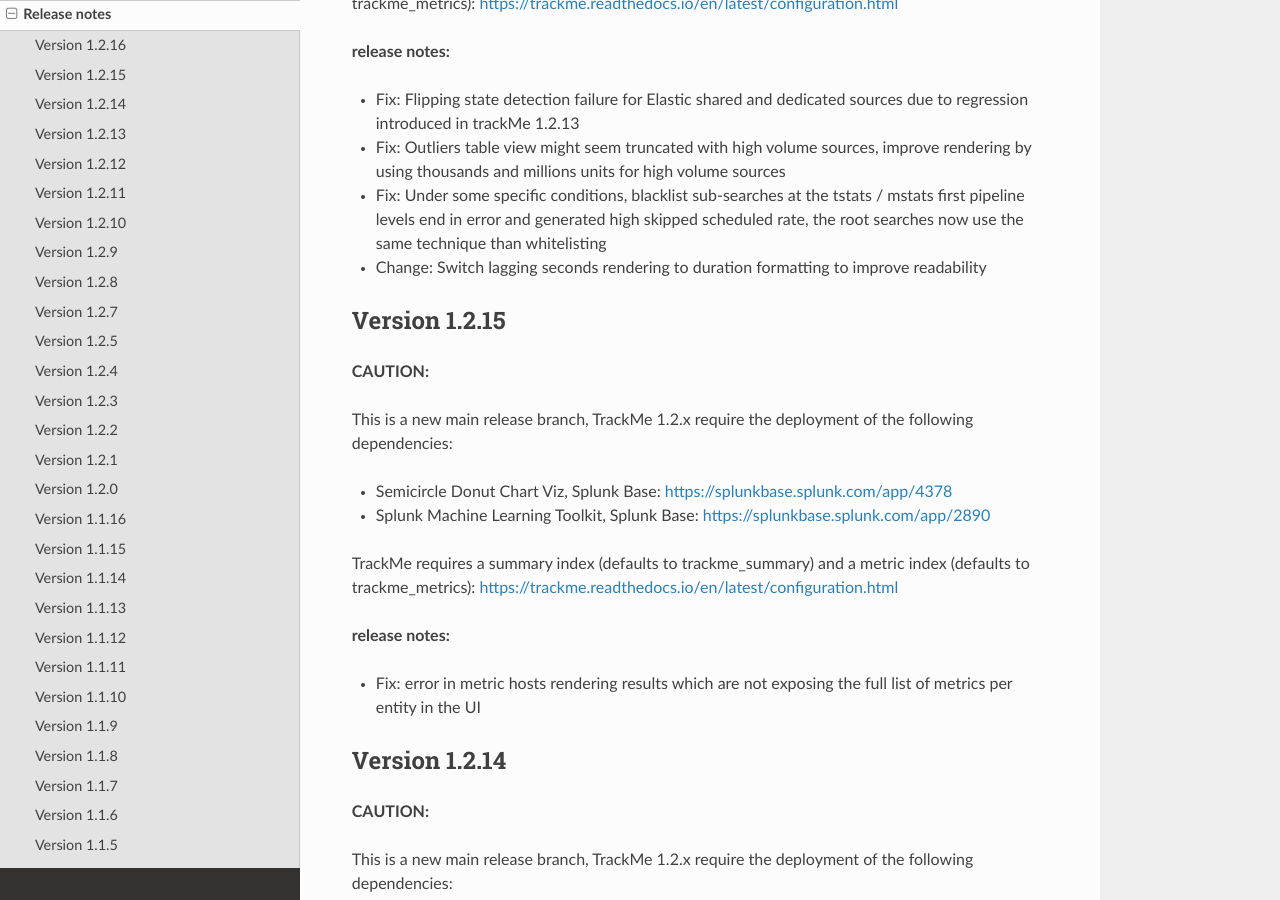
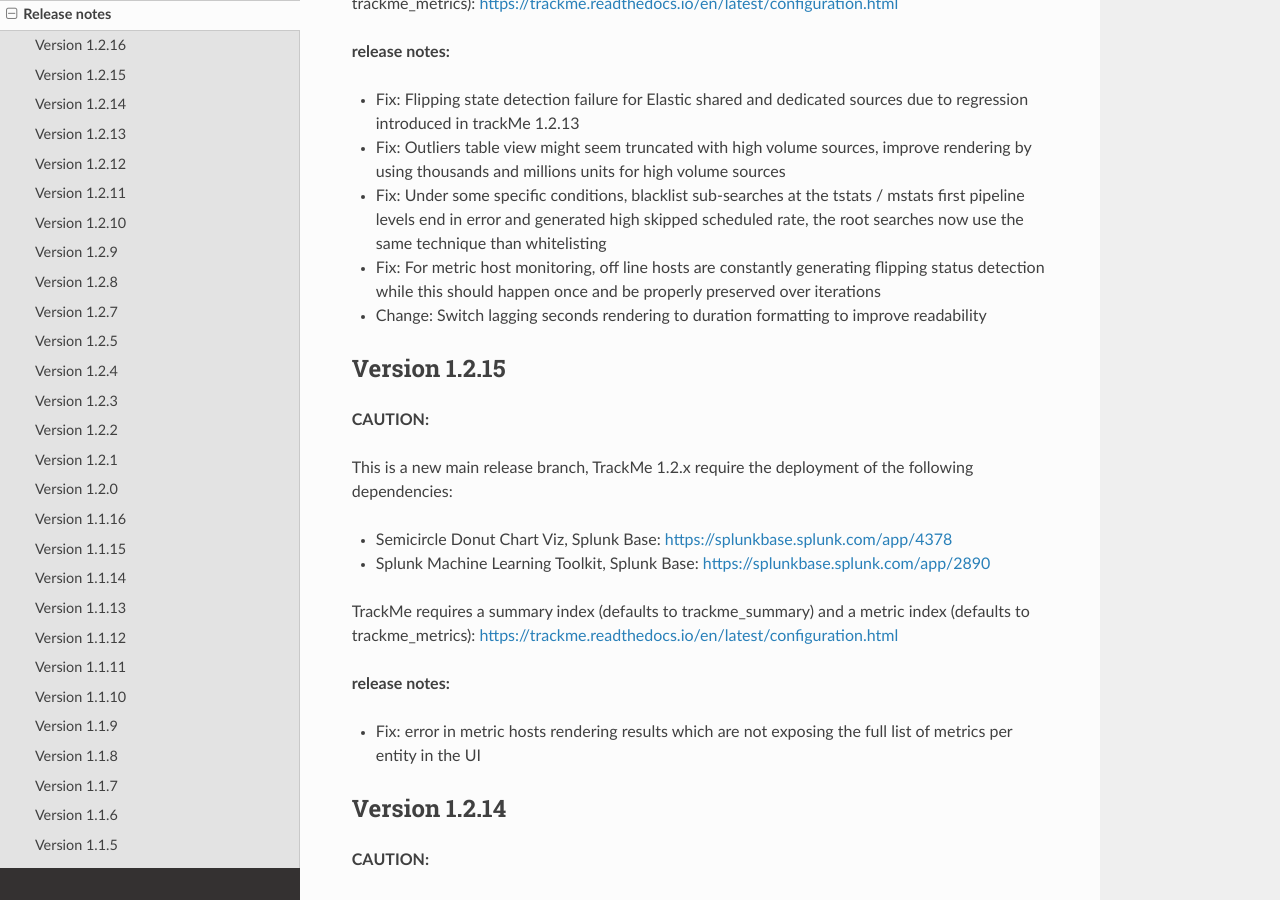
Before and after one commit to guilhemmarchand/trackme, a Sphinx documentation site: the page built from docs/releasenotes.rst, in a window 1280 px wide and 900 px high, scrolled down 440 px. Built offline with Sphinx 7.4.7 and the Read the Docs theme 2.0.0, drawn with Linux system fonts in a browser that asks for light colours.

Commit message:
Version 1.2.16 ==============
**CAUTION:**

This is a new main release branch, TrackMe 1.2.x require the deployment of the following dependencies:

- Semicircle Donut Chart Viz, Splunk Base: https://splunkbase.splunk.com/app/4378
- Splunk Machine Learning Toolkit, Splunk Base: https://splunkbase.splunk.com/app/2890

TrackMe requires a summary index (defaults to trackme_summary) and a metric index (defaults to trackme_metrics):
https://trackme.readthedocs.io/en/latest/configuration.html

**release notes:**

- Fix: Flipping state detection failure for Elastic shared and dedicated sources due to regression introduced in trackMe 1.2.13
- Fix: Outliers table view might seem truncated with high volume sources, improve rendering by using thousands and millions units for high volume sources
- Fix: Under some specific conditions, blacklist sub-searches at the tstats / mstats first pipeline levels end in error and generated high skipped scheduled rate, the root searches now use the same technique than whitelisting
- Fix: For metric host monitoring, off line hosts are constantly generating flipping status detection while this should happen once and be properly preserved over iterations
- Change: Switch lagging seconds rendering to duration formatting to improve readability

```diff
--- a/docs/releasenotes.rst
+++ b/docs/releasenotes.rst
@@ -19,6 +19,7 @@
 - Fix: Flipping state detection failure for Elastic shared and dedicated sources due to regression introduced in trackMe 1.2.13
 - Fix: Outliers table view might seem truncated with high volume sources, improve rendering by using thousands and millions units for high volume sources
 - Fix: Under some specific conditions, blacklist sub-searches at the tstats / mstats first pipeline levels end in error and generated high skipped scheduled rate, the root searches now use the same technique than whitelisting
+- Fix: For metric host monitoring, off line hosts are constantly generating flipping status detection while this should happen once and be properly preserved over iterations
 - Change: Switch lagging seconds rendering to duration formatting to improve readability
 
 Version 1.2.15
```
Also changed, not shown: 2 other files.
